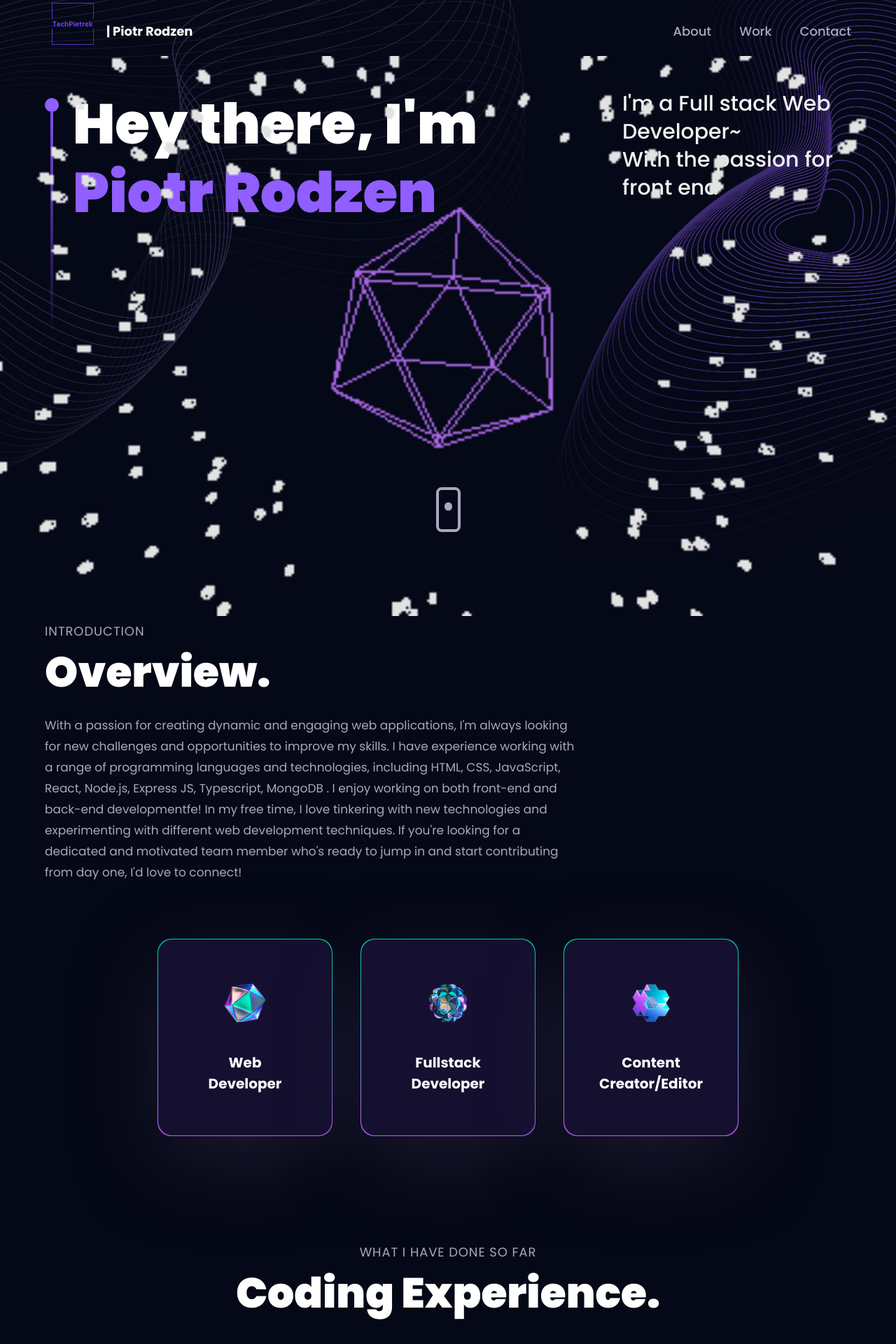
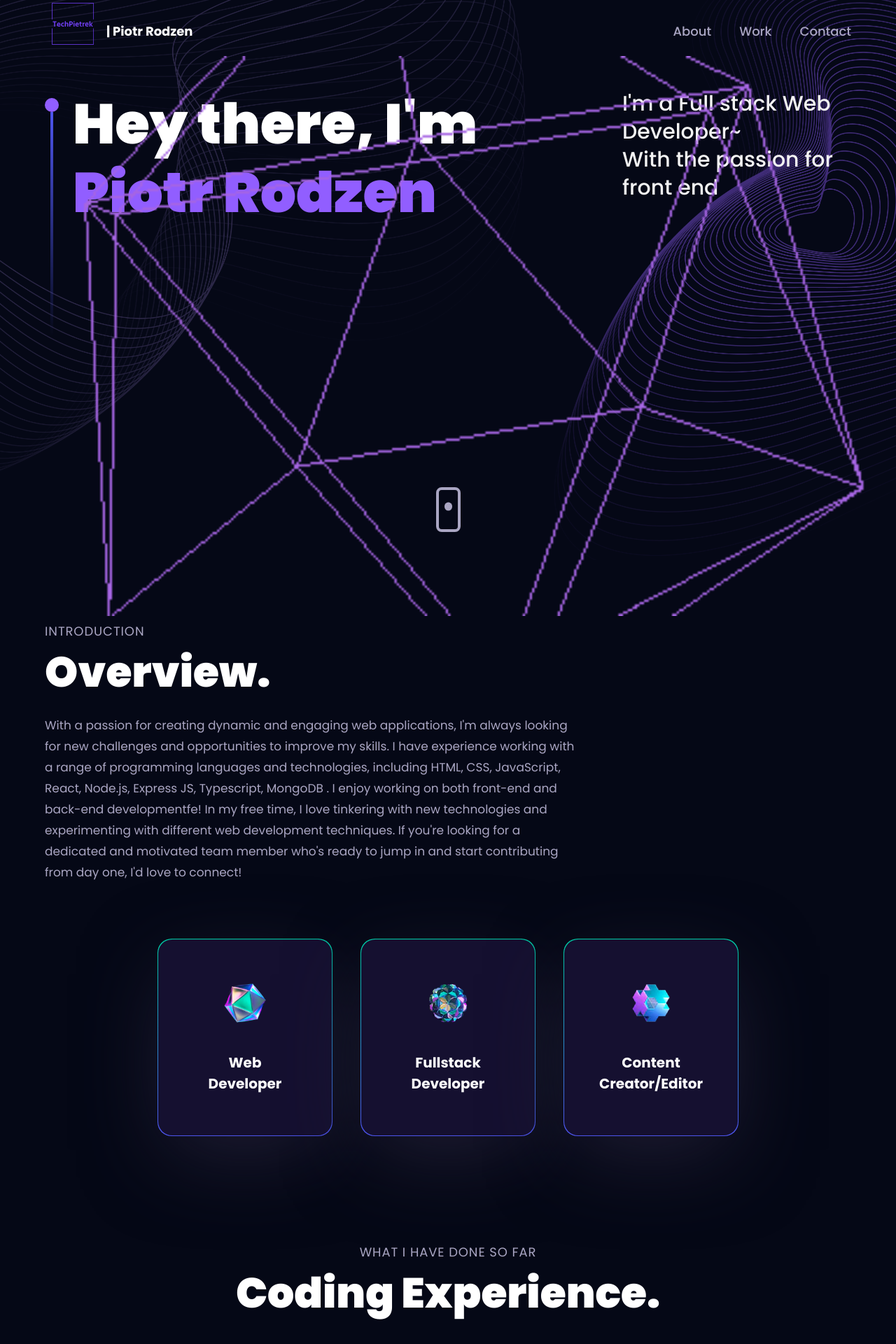
Before and after one commit to Pietrek1989/portfolio3d, a React app: page / in a window 1280 px wide. Shown: the top 1920 px of the page at 70% size. Built offline with nearby package versions, Linux system fonts and the light colour scheme; the HTML template or start-up script is replaced by a standard one.

Commit message:
camera repositioned for the cube

```diff
--- a/src/components/Cube.jsx
+++ b/src/components/Cube.jsx
@@ -1,7 +1,10 @@
 import { Canvas, useThree, useFrame } from "@react-three/fiber";
-import { useRef, useLayoutEffect } from "react";
+import { useRef, useLayoutEffect, Suspense } from "react";
 import { useTransform, useScroll, useTime } from "framer-motion";
 import { degreesToRadians, progress, mix } from "popmotion";
+import CanvasLoader from "./Loader";
+import { OrbitControls, Preload } from "@react-three/drei";
+
 // import * as THREE from "three";
 
 const Icosahedron = () => (
@@ -30,8 +33,8 @@ const Star = ({ p }) => {
     <mesh ref={ref}>
       {/* <sphereGeometry args={[0.1, 16, 16]} />
       <meshStandardMaterial map={starTexture} /> */}
-      <boxGeometry args={[0.05, 0.05, 0.05]} />
-      <meshBasicMaterial wireframe color="white" />
+      <boxGeometry args={[0.07, 0.07, 0.07]} />
+      <meshBasicMaterial wireframe color="grey" />
     </mesh>
   );
 };
@@ -44,14 +47,14 @@ function Scene({ numStars = 200 }) {
     [0, 1],
     [0.001, degreesToRadians(180)]
   );
-  const distance = useTransform(scrollYProgress, [0, 1], [10, 3]);
+  const distance = useTransform(scrollYProgress, [0, 1], [20, 3]); // adjust the initial distance here
   const time = useTime();
 
   useFrame(({ camera }) => {
     camera.position.setFromSphericalCoords(
       distance.get(),
       yAngle.get(),
-      time.get() * 0.0005
+      time.get() * 0.0002
     );
     camera.updateProjectionMatrix();
     camera.lookAt(0, 0, 0);
@@ -66,8 +69,8 @@ function Scene({ numStars = 200 }) {
 
   return (
     <>
-      <ambientLight />
-      <pointLight position={[10, 10, 10]} />
+      {/* <ambientLight />
+      <pointLight position={[10, 10, 10]} /> */}
       <Icosahedron />
       {stars}
     </>
@@ -77,8 +80,23 @@ function Scene({ numStars = 200 }) {
 export default function Cube() {
   return (
     <div className="container  h-screen mx-auto">
-      <Canvas gl={{ antialias: false }} className="w-screen position-fixed">
-        <Scene />
+      <Canvas
+        gl={{ antialias: false }}
+        className="w-100 position-fixed"
+        // shadows
+        // dpr={[1, 2]}
+        camera={{ position: [10, 3, 5], fov: 25 }}
+        // gl={{ preserveDrawingBuffer: true }}
+      >
+        <Suspense fallback={<CanvasLoader />}>
+          <OrbitControls
+            enableZoom={true}
+            maxPolarAngle={Math.PI / 2}
+            minPolarAngle={Math.PI / 2}
+          />
+          <Scene />
+        </Suspense>
+        <Preload all />
       </Canvas>
     </div>
   );
--- a/src/index.css
+++ b/src/index.css
@@ -42,19 +42,19 @@
 }
 
 .violet-gradient {
-  background: #804dee;
-  background: linear-gradient(-90deg, #804dee 0%, rgba(60, 51, 80, 0) 100%);
+  background: #4d55ee;
+  background: linear-gradient(-90deg, #4d55ee 0%, rgba(60, 51, 80, 0) 100%);
   background: -webkit-linear-gradient(
     -90deg,
-    #804dee 0%,
+    #4d55ee 0%,
     rgba(60, 51, 80, 0) 100%
   );
 }
 
 .green-pink-gradient {
   background: "#00cea8";
-  background: linear-gradient(90.13deg, #00cea8 1.9%, #bf61ff 97.5%);
-  background: -webkit-linear-gradient(-90.13deg, #00cea8 1.9%, #bf61ff 97.5%);
+  background: linear-gradient(90.13deg, #00cea8 1.9%, #4d55ee 97.5%);
+  background: -webkit-linear-gradient(-90.13deg, #00cea8 1.9%, #4d55ee 97.5%);
 }
 
 .orange-text-gradient {
@@ -213,4 +213,5 @@
 
 canvas {
   position: fixed;
+  width: 100vw !important;
 }
```
